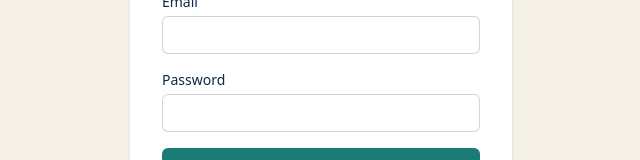
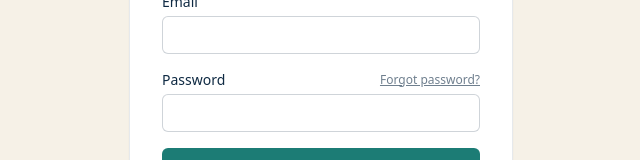
Before and after one commit to FreelanceAtlas/FreelanceAtlas-Gen, a Next.js app: page /login in a window 1280 px wide. Shown: the part 332-492 px from the top of the page, without its empty margins (319-959 px from the left). Built offline with nearby package versions, Linux system fonts and the light colour scheme; no server answers.

Commit message:
Add Forgot password link to login page

```diff
--- a/src/app/login/page.tsx
+++ b/src/app/login/page.tsx
@@ -2,6 +2,7 @@
 
 import { useState } from "react";
 import { useRouter } from "next/navigation";
+import Link from "next/link";
 import { createClient } from "@/lib/supabase/client";
 
 export default function LoginPage() {
@@ -102,7 +103,17 @@ export default function LoginPage() {
           </div>
 
           <div>
-            <label className="block text-sm font-medium text-atlasnavy">Password</label>
+            <div className="flex items-center justify-between">
+              <label className="block text-sm font-medium text-atlasnavy">Password</label>
+              {mode === "signin" && (
+                <Link
+                  href="/forgot-password"
+                  className="text-xs text-atlasnavy/60 underline"
+                >
+                  Forgot password?
+                </Link>
+              )}
+            </div>
             <input
               type="password"
               required
```
